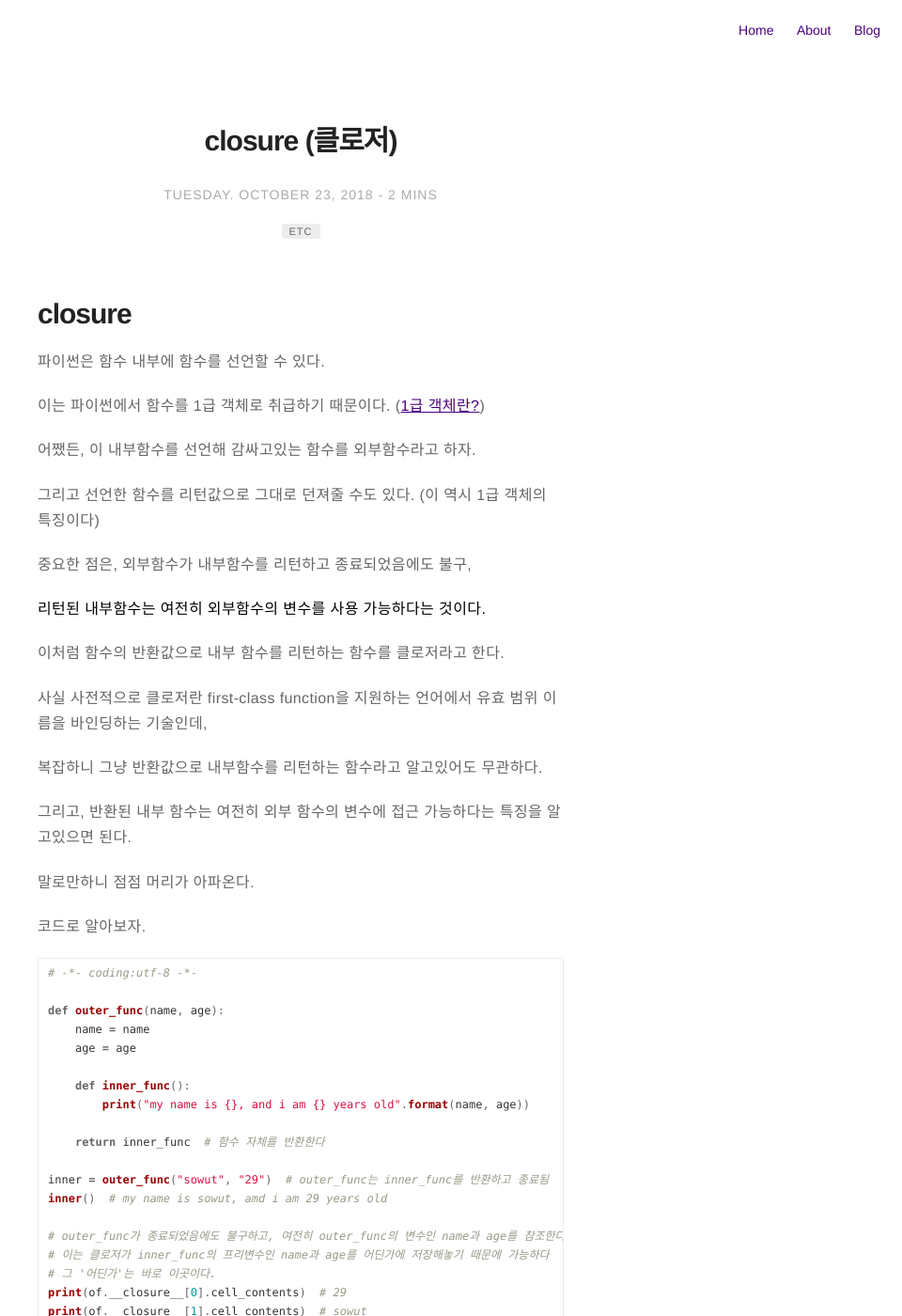
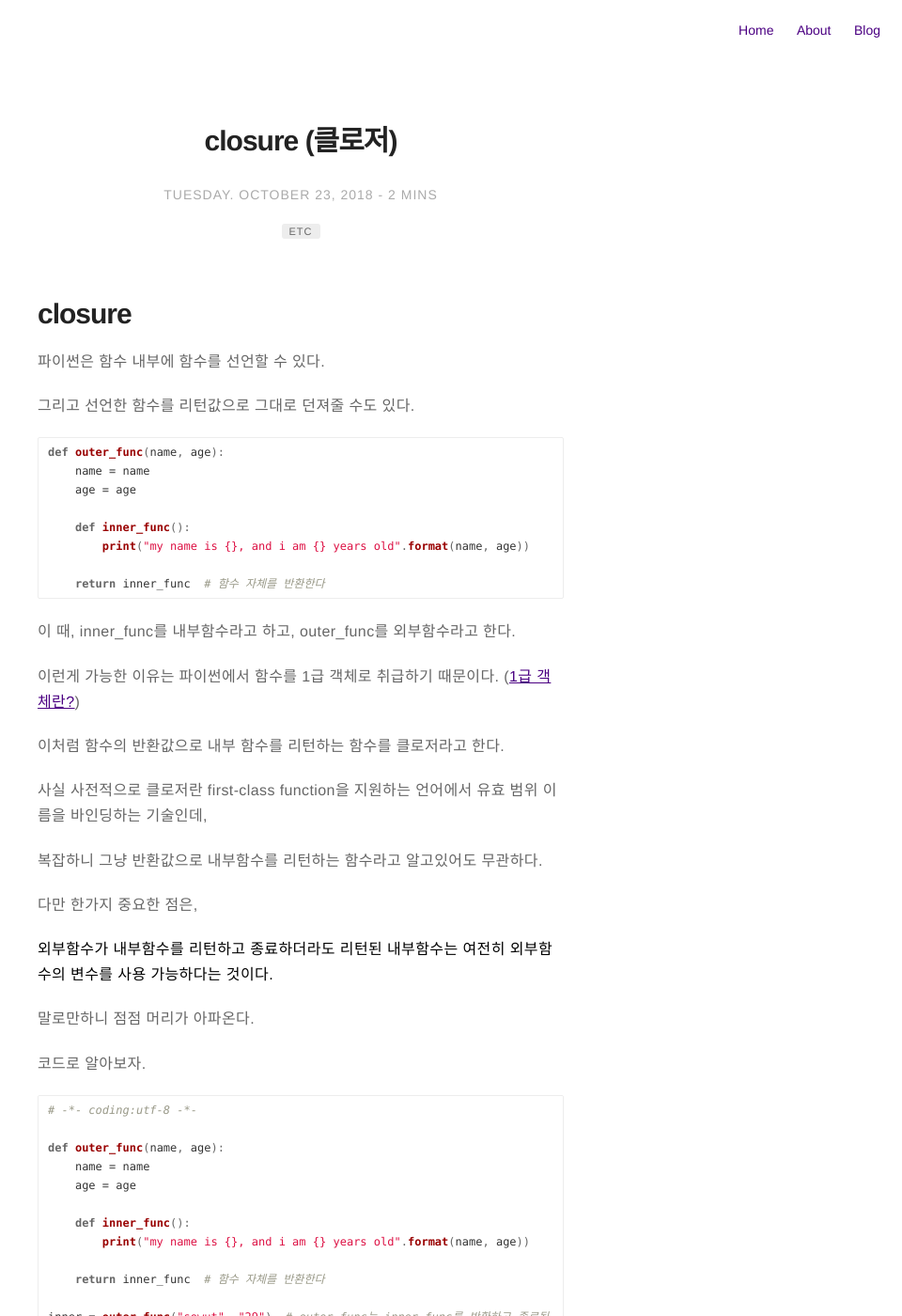
Before and after one commit to itholic/itholic.github.io, a Jekyll site: the page built from _posts/2018/10/23/2018-10-23-closure.md, in a window 1280 px wide and 1400 px high. Shown: the whole window at 94% size, without its empty margins (320-1280 px from the left). Built offline with Jekyll 4.4.1, drawn with Linux system fonts in a browser that asks for light colours; comment, search, counter and statistics services are not loaded; some of the changed text lies outside the part shown.

Commit message:
[update] 2018-10-23-closure

````diff
--- a/_posts/2018/10/23/2018-10-23-closure.md
+++ b/_posts/2018/10/23/2018-10-23-closure.md
@@ -14,15 +14,22 @@ sitemap:
 
 파이썬은 함수 내부에 함수를 선언할 수 있다.
 
-이는 파이썬에서 함수를 1급 객체로 취급하기 때문이다. ([1급 객체란?](https://itholic.github.io/first-class-citizen/))
+그리고 선언한 함수를 리턴값으로 그대로 던져줄 수도 있다.
 
-어쨌든, 이 내부함수를 선언해 감싸고있는 함수를 외부함수라고 하자.
+```python
+def outer_func(name, age):
+    name = name
+    age = age
 
-그리고 선언한 함수를 리턴값으로 그대로 던져줄 수도 있다. (이 역시 1급 객체의 특징이다)
+    def inner_func():
+        print("my name is {}, and i am {} years old".format(name, age))
 
-중요한 점은, 외부함수가 내부함수를 리턴하고 종료되었음에도 불구,
+    return inner_func  # 함수 자체를 반환한다
+```
 
-**리턴된 내부함수는 여전히 외부함수의 변수를 사용 가능하다는 것이다.**
+이 때, inner_func를 내부함수라고 하고, outer_func를 외부함수라고 한다.
+
+이런게 가능한 이유는 파이썬에서 함수를 1급 객체로 취급하기 때문이다. ([1급 객체란?](https://itholic.github.io/first-class-citizen/))
 
 이처럼 함수의 반환값으로 내부 함수를 리턴하는 함수를 클로저라고 한다.
 
@@ -30,7 +37,9 @@ sitemap:
 
 복잡하니 그냥 반환값으로 내부함수를 리턴하는 함수라고 알고있어도 무관하다.
 
-그리고, 반환된 내부 함수는 여전히 외부 함수의 변수에 접근 가능하다는 특징을 알고있으면 된다.
+다만 한가지 중요한 점은,
+
+**외부함수가 내부함수를 리턴하고 종료하더라도 리턴된 내부함수는 여전히 외부함수의 변수를 사용 가능하다는 것이다.**
 
 말로만하니 점점 머리가 아파온다.
 
@@ -59,9 +68,9 @@ print(of.__closure__[1].cell_contents)  # sowut
 ```
 프리변수라는 말을 썼는데, 내부함수의 입장에서 본인이 선언하지 않은 외부함수의 변수를 의미한다.
 
-어쨌든 파이썬 주석으로도 달아놓긴 했지만,
+예제에서는 name, age가 inner_func 입장에서 프리변수이다.
 
-outer_func에서 리턴으로 inner_func를 던지고있다.
+어쨌든 코드를 보면 outer_func에서 리턴으로 inner_func를 던지고있다.
 
 그리고 리턴된 inner_func를 inner라는 변수에 담아서 호출했다.
 
@@ -69,7 +78,9 @@ outer_func에서 리턴으로 inner_func를 던지고있다.
 
 **리턴된 inner_func는 여전히 outer_func의 내부 변수에 접근이 가능하다는 점이다.**
 
-참고로, inner_func는 outer_func의 리턴 값으로 사용되고 있으므로 Higer-Order Function이다.([Higer-Order Function이란?](https://itholic.github.io/higer-order-function/))
+참고로, inner_func는 outer_func의 리턴 값으로 사용되고 있으므로 Higer-Order Function이다.
+
+([Higer-Order Function이란?](https://itholic.github.io/higer-order-function/))
 
 다음과 같이 응용 가능하다
 ```python
````
